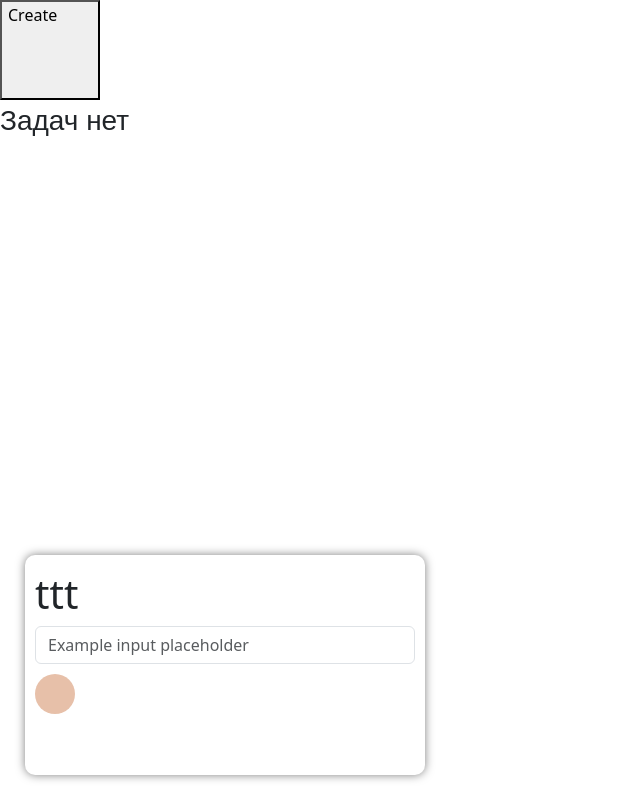
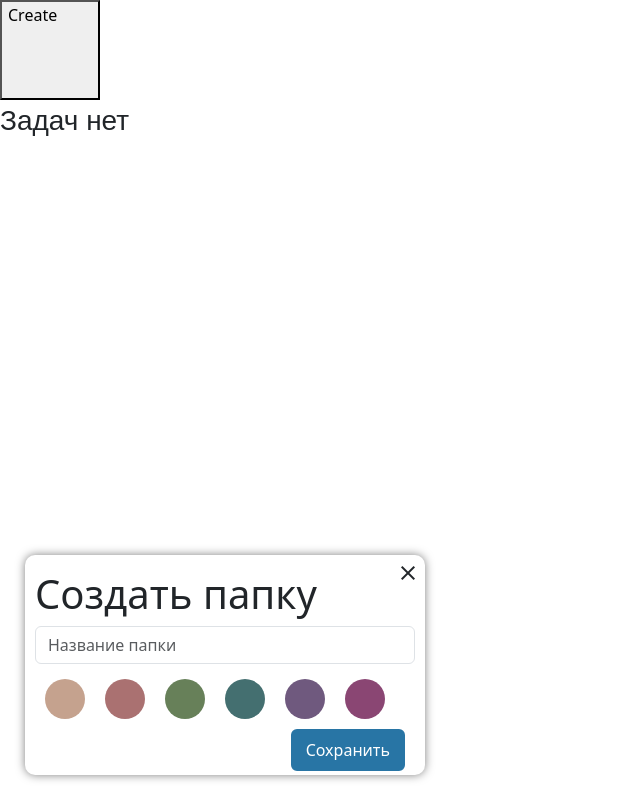
Before and after one commit to hellbruh/planer, a Vue app: page / in a window 1280 px wide. Both pictures are taken after a click on the button "Create". Shown: the whole page, without its empty margins (0-640 px from the left). Built offline with nearby package versions, Linux system fonts and the light colour scheme; a web font is replaced by a local one.

Commit message:
doverstalaaaa formu

```diff
--- a/public/index.html
+++ b/public/index.html
@@ -11,6 +11,7 @@
 <link href="https://fonts.googleapis.com/css2?family=Sofia+Sans:wght@200;300;400;500;600;700;800;900;1000&display=swap" rel="stylesheet">
     <!-- <%= htmlWebpackPlugin.options.title %> -->
 <title>Planer</title>
+<link rel="stylesheet" href="https://fonts.googleapis.com/css2?family=Material+Symbols+Outlined:opsz,wght,FILL,GRAD@20..48,100..700,0..1,-50..200" />
   </head>
   <body>
     <noscript>
--- a/src/App.vue
+++ b/src/App.vue
@@ -17,7 +17,8 @@
         <button id="createFolderButton" @click="addFolder()">Create</button>
 
       <!-- добавление кнопки -->
-          <new-folder v-if="visibleForm===1" @addFolder="addNewFolder" ></new-folder>
+          <new-folder v-if="visibleForm===1" @addFolder="addNewFolder" @closeForm="closeForm" ></new-folder>
+
   </div>
 <!-- правая колонка с задачами -->
     <div id="right-column">
@@ -67,6 +68,11 @@ export default {
     },
     addNewFolder(data){
       console.log(data)
+      this.folders.push(data)
+      console.log(this.folders)
+    },
+    closeForm(){
+      this.visibleForm = 0
     }
   }
 }
--- a/src/components/NewFolder.vue
+++ b/src/components/NewFolder.vue
@@ -1,10 +1,30 @@
 <template>
   <div id="visibleForm">
-    <h1 @click="addNewFolder" >ttt</h1>
-      <input style="box-sizing:border-box;" type="text" class="form-control" id="formGroupExampleInput" placeholder="Example input placeholder">
+    <div class="crestik">
+        <span @click="closeForm" class="material-symbols-outlined">
+            close
+        </span>
+    </div>
+    <h1 >Создать папку</h1>
+      <input v-model="folderName" style="box-sizing:border-box;" type="text" class="form-control" id="formGroupExampleInput" :placeholder="placeholder">
     <div class="colors">
-        <div @click="chooseColor(1)" class="color" id="color1" >
+        <div @click="chooseColor(1)" :class="{'activeColor': activeColor==1}" class="color" id="color1" >
         </div>
+        <div @click="chooseColor(2)" :class="{'activeColor': activeColor==2}" class="color" id="color2" >
+        </div>
+        <div @click="chooseColor(3)" :class="{'activeColor': activeColor==3}" class="color" id="color3" >
+        </div>
+        <div @click="chooseColor(4)" :class="{'activeColor': activeColor==4}" class="color" id="color4" >
+        </div>
+        <div @click="chooseColor(5)" :class="{'activeColor': activeColor==5}" class="color" id="color5" >
+        </div>
+        <div @click="chooseColor(6)" :class="{'activeColor': activeColor==6}" class="color" id="color6" >
+        </div>
+    </div>
+    <div style="display:flex; justify-content:flex-end; box-sizing:border-box;">
+    <button @click="addNewFolder"  id="saveFolder" class="btn btn-primary">
+        Сохранить
+    </button>
     </div>
 
   </div>
@@ -18,15 +38,29 @@ data(){
         newFolder:{
             name:'t',
             color:'er'
-        }
+        },
+        folderName: '',
+        activeColor:0,
+        placeholder: 'Название папки'
     }
 },
 methods:{
     addNewFolder(){
+        if (this.folderName.length>0 && this.activeColor != 0){
+        this.newFolder.name = this.folderName
+        this.newFolder.color = this.activeColor
         this.$emit('addFolder', this.newFolder)
+        }
+        else{
+            this.placeholder = 'Поле имя не должно быть пустым'
+        }
     },
     chooseColor(id){
         console.log(id);
+        this.activeColor = id
+    },
+    closeForm(){
+        this.$emit('closeForm')
     }
 }
 }
@@ -55,10 +89,52 @@ methods:{
         border-radius: 100%;
         height:40px;
         width:40px;
-        margin-top:10px;
+        margin-top:15px;
         margin-bottom: 10px;
+        margin-right:10px;
+        margin-left:10px;
+    }
+    .color:hover{
+        cursor:pointer;
+        border:2px solid rgb(77, 39, 39);
     }
     #color1{
-        background-color: rgb(231, 192, 169);
+        background-color: rgb(197, 162, 142);
+    }
+    #color2{
+        background-color: rgb(170, 113, 113);
+    }
+    #color3{
+        background-color: rgb(103, 128, 89);
+    }
+    #color4{
+        background-color: rgb(68, 111, 112);
+    }
+    #color5{
+        background-color: rgb(111, 89, 126);
+    }
+    #color6{
+        background-color: rgb(138, 70, 115);
+    }
+
+    .activeColor{
+        border: 2px solid rgb(77, 39, 39)!important;
+    }
+
+    #saveFolder{
+        display:flex;
+        margin-right:10px;
+        background-color:rgb(40, 117, 165);
+        border: 3px solid rgb(40, 117, 165)
+
+    }
+    .crestik{
+        position:absolute;
+        top:5px;
+        right:5px;
+        font-size:22px;
+    }
+    .crestik:hover{
+        cursor:pointer
     }
 </style>
```
